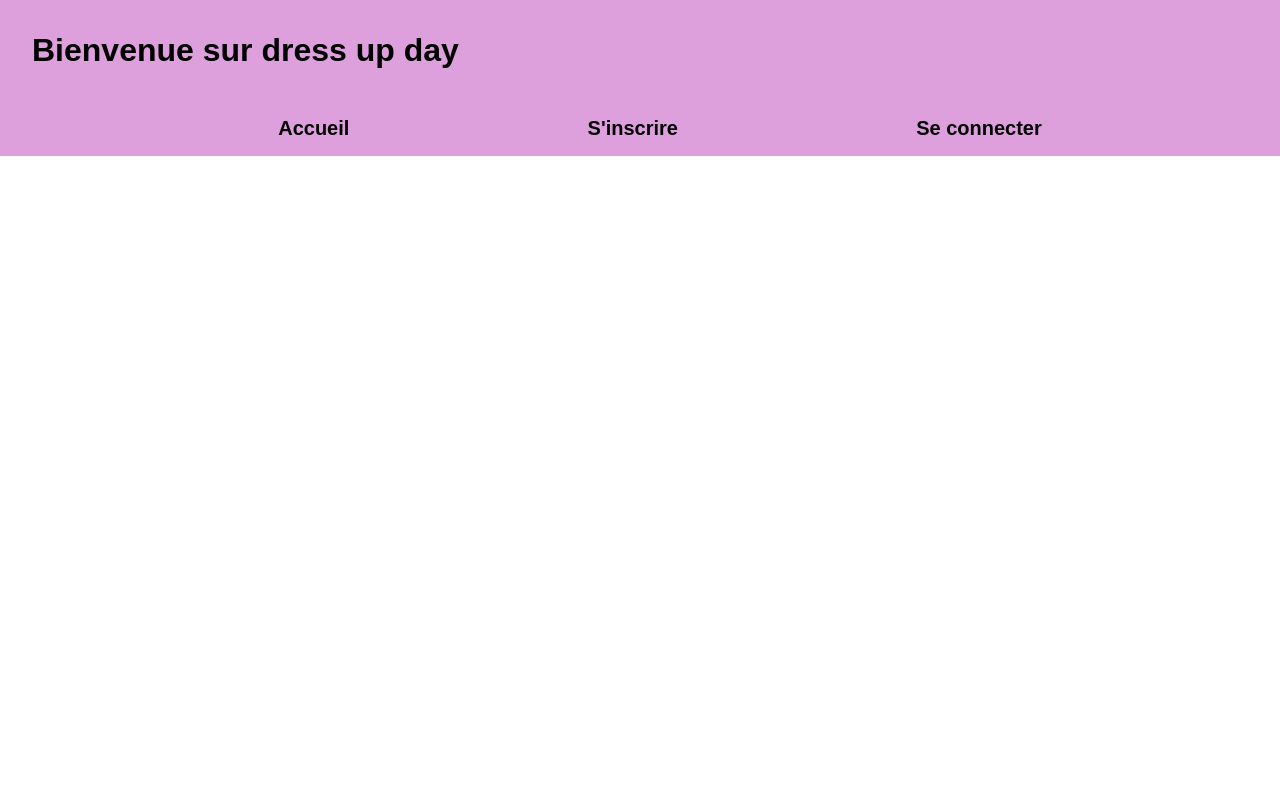
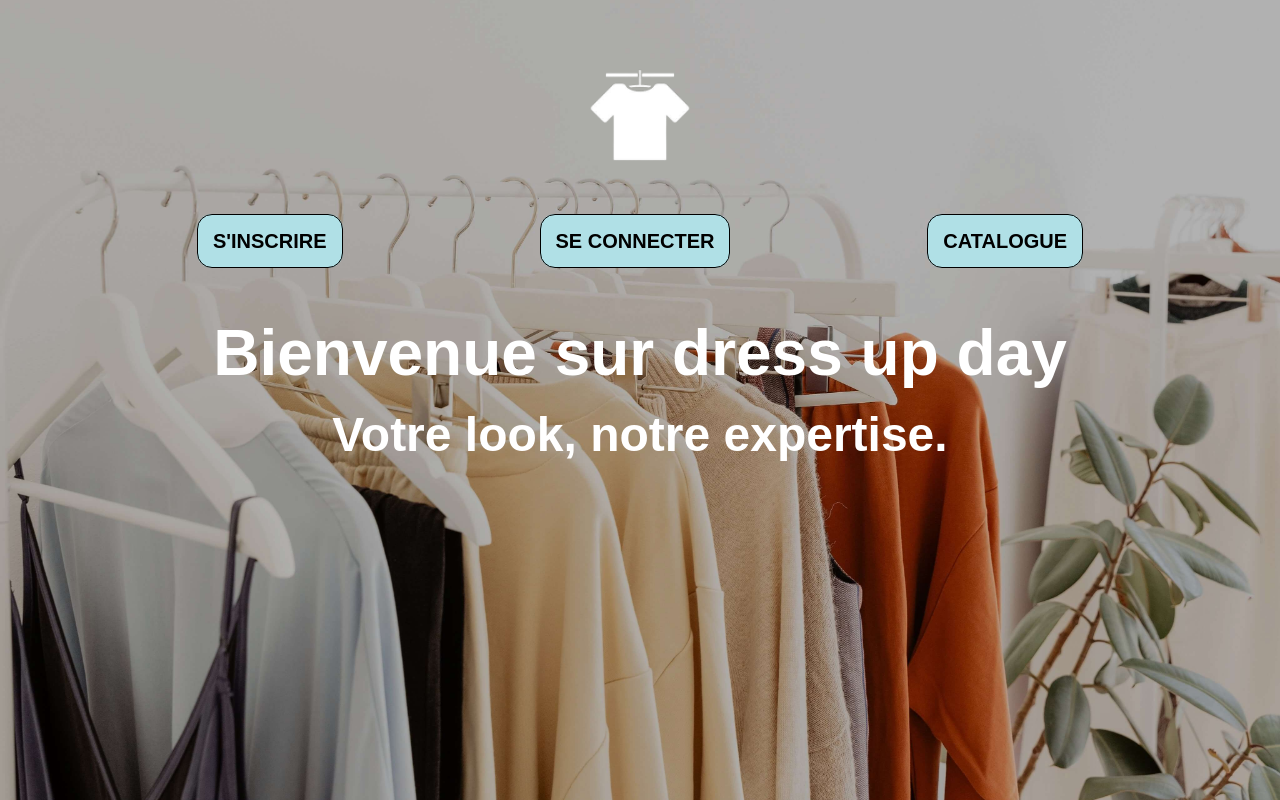
Before and after one commit to Mathias-Gh/Dress-up-day, a PHP site: page / in a window 1280 px wide. Run offline with PHP 8.4, Linux system fonts and the light colour scheme.

Commit message:
advancednavbar

```diff
--- a/src/class/DbManager.php
+++ b/src/class/DbManager.php
@@ -36,7 +36,6 @@ class DbManager {
         $resultat = $req->fetch();
         return $resultat;
     }
-
     function getById_advanced($id, string $className) {
         $tableName = strtolower($className);
         return $this->getById($tableName, $id, $className);
--- a/src/init.php
+++ b/src/init.php
@@ -4,7 +4,7 @@ session_start();
 require_once __DIR__ . '/db.php';
 
 // config du site
-$existing_pages = ['home', 'login', 'register', 'disconnect'];
+$existing_pages = ['home', 'login', 'register', 'disconnect', 'catalogue'];
 
 // les classes
 require_once __DIR__ . '/class/User.php';
--- a/src/views/pages/home.php
+++ b/src/views/pages/home.php
@@ -3,9 +3,9 @@
 $title = 'home';
 
 ob_start();?>
-<div>
-
-
-</div>
+<main>
+    <h1>Bienvenue sur dress up day </h1>
+    <h2>Votre look, notre expertise.</h2>
+</main>
 <?php
 $page_content = ob_get_clean();
--- a/src/views/partials/navbar.php
+++ b/src/views/partials/navbar.php
@@ -2,11 +2,9 @@
 
 ob_start();?>
 <nav>
-    <h1>
-        Bienvenue sur dress up day
-    </h1>
+    <a href="/?p=home" id="logo"><img src="/assets/img/logoDress.png" alt="logo"></a>
     <ul>
-        <li><a href="/?p=home">Accueil</a></li>
+
         <?php
 
             if(isset($_SESSION['id'])){?>
@@ -15,15 +13,14 @@ ob_start();?>
                         <input type="submit" class="btn" value="Se déconnecter">
                     </form>
                 </li>
+                <nav>
             <?php
             }
             else{
                 echo '<li><a href="/?p=register">S\'inscrire</a></li>  <li><a href="/?p=login">Se connecter</a></li>';
             }
             ?>
-
-
-
+            <li><a href="/?p=catalogue" id="logo">catalogue</a></li>
     </ul>
 </nav>
 <?php
--- /dev/null
+++ b/www/assets/css/main.css
@@ -0,0 +1,12 @@
+main{
+    text-align: center;
+    background-position: center;
+    color: white;
+    font-size: 2rem;
+}
+body{
+    background: url(/assets/img/minimalist-retail-clothing-display.jpg);
+    text-align: center;
+    background-position: center;
+    background-size: cover;
+}
--- a/www/assets/css/navbar.css
+++ b/www/assets/css/navbar.css
@@ -2,15 +2,23 @@ nav{
     display: flex;
     flex-direction: column;
     margin: auto;
-    background-color: plum;
+}
+nav img{
+    width: 200px;
+    height: 200px;
+    filter: invert(1);
+    margin: 0;
 }
 nav ul{
     display: flex;
     justify-content: space-evenly;
     align-items: center;
+    padding: 0;
+    margin: 0 0 3rem 0;
 }
-h1{
-    margin: 2rem;
+h1, h2{
+    margin: 1rem;
+    color: white;
 }
 nav ul li form{
     display: flex;
@@ -33,4 +41,12 @@ nav ul li input{
 nav ul li a{
     text-decoration: none;
     color: black;
+    text-transform: uppercase;
+    background: powderblue;
+    padding: 15px;
+    border-radius: 15px;
+    border: 1px solid;
 }
+#logo{
+    margin: 15px auto;
+}
--- a/www/index.php
+++ b/www/index.php
@@ -18,5 +18,7 @@ require_once __DIR__ . '/../src/views/pages/'. $page .'.php';?>
 <link rel="stylesheet" href="/assets/css/register.css">
 <link rel="stylesheet" href="/assets/css/navbar.css">
 <link rel="stylesheet" href="/assets/css/base.css">
+<link rel="stylesheet" href="/assets/css/main.css">
+<link rel="icon" href="/assets/img/logoDress.png"/>
 <?php
 require_once __DIR__ . '/../src/views/template.php';
```
Also changed, not shown: src/views/pages/catalogue.php (+7 -0 lines), www/assets/img/logoDress.png (added), www/assets/img/minimalist-retail-clothing-display.jpg (added).
